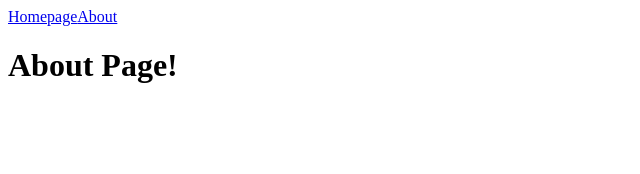
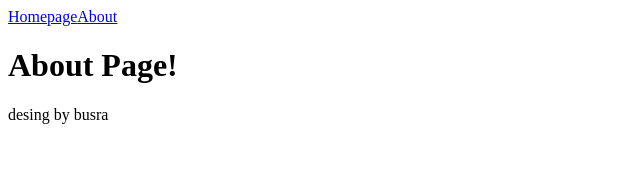
Before and after one commit to busrauludag/website-sample, a Next.js app: page /about in a window 1280 px wide. Shown: the top 174 px of the page, without its empty margins (0-640 px from the left). Built offline with nearby package versions, Linux system fonts and the light colour scheme.

Commit message:
added layout

```diff
--- /dev/null
+++ b/components/layout.js
@@ -0,0 +1,15 @@
+import Navigation from '../components/navigation';
+
+function Layout({ children }) {
+  return <div>
+    <Navigation />
+    <main>
+      {children}
+    </main>
+    <footer>
+      desing by busra
+    </footer>
+  </div>
+}
+
+export default Layout
--- a/pages/about.js
+++ b/pages/about.js
@@ -1,10 +1,9 @@
-import Navigation from '../components/navigation';
+import Layout from '../components/layout';
 
 function About() {
-  return <div>
-    <Navigation />
+  return <Layout>
     <h1>About Page!</h1>
-  </div>
+  </Layout>
 }
 
 export default About
```
Also changed, not shown: pages/index.js (+3 -4 lines).
